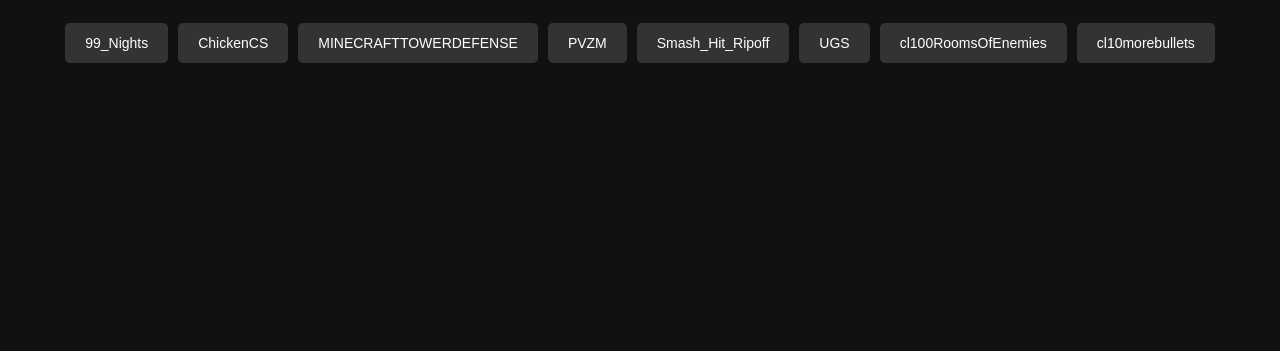
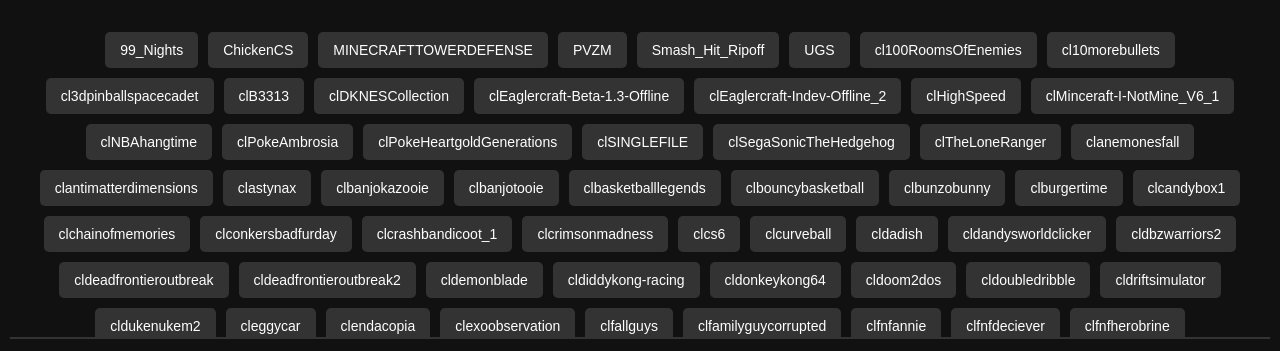
Before and after one commit to dollarfx-ai/94-79-93-93-87-65-95-68-93-76-94-83-90-65-Slotted-Premium-, a plain HTML site: page index.html in a window 1280 px wide. Shown: the part 61-412 px from the top of the page. Drawn offline with Linux system fonts and the light colour scheme.

Commit message:
Update index.html

```diff
--- a/index.html
+++ b/index.html
@@ -5,11 +5,31 @@
 <title>UGS Game Hub</title>
 <style>
 body { font-family: Arial; background:#111; color:white; margin:0; text-align:center; }
-h1 { margin-top:20px; }
-#gameButtons { display:flex; flex-wrap:wrap; justify-content:center; margin:20px; }
-button { padding:12px 20px; margin:5px; font-size:14px; cursor:pointer; border-radius:5px; border:none; background:#333; color:white; }
+h1 { margin:20px 0; }
+#gameButtons {
+  display:flex;
+  flex-wrap:wrap;
+  justify-content:center;
+  max-height:300px; /* scrollable menu */
+  overflow-y:auto;
+  margin:0 10px;
+  padding:10px;
+  border-bottom:2px solid #333;
+}
+button {
+  padding:10px 15px;
+  margin:5px;
+  font-size:14px;
+  cursor:pointer;
+  border-radius:5px;
+  border:none;
+  background:#333;
+  color:white;
+  white-space:nowrap;
+  transition:0.2s;
+}
 button:hover { background:#555; }
-#playerContainer { display:none; width:100%; height:90vh; margin-top:10px; }
+#playerContainer { display:none; width:100%; height:80vh; margin-top:10px; }
 iframe { width:100%; height:100%; border:none; }
 </style>
 </head>
@@ -26,7 +46,7 @@
 </div>
 
 <script>
-// cleaned game file names (replace spaces/special chars)
+// Cleaned/adjusted game filenames
 const games = [
   "99_Nights.html",
   "ChickenCS.html",
@@ -35,8 +55,127 @@
   "Smash_Hit_Ripoff.html",
   "UGS.html",
   "cl100RoomsOfEnemies.html",
-  "cl10morebullets.html"
-  // ... add all other files, cleaned
+  "cl10morebullets.html",
+  "cl3dpinballspacecadet.html",
+  "clB3313.html",
+  "clDKNESCollection.html",
+  "clEaglercraft-Beta-1.3-Offline.html",
+  "clEaglercraft-Indev-Offline_2.html",
+  "clHighSpeed.html",
+  "clMinceraft-I-NotMine_V6_1.html",
+  "clNBAhangtime.html",
+  "clPokeAmbrosia.html",
+  "clPokeHeartgoldGenerations.html",
+  "clSINGLEFILE.html",
+  "clSegaSonicTheHedgehog.html",
+  "clTheLoneRanger.html",
+  "clanemonesfall.html",
+  "clantimatterdimensions.html",
+  "clastynax.html",
+  "clbanjokazooie.html",
+  "clbanjotooie.html",
+  "clbasketballlegends.html",
+  "clbouncybasketball.html",
+  "clbunzobunny.html",
+  "clburgertime.html",
+  "clcandybox1.html",
+  "clchainofmemories.html",
+  "clconkersbadfurday.html",
+  "clcrashbandicoot_1.html",
+  "clcrimsonmadness.html",
+  "clcs6.html",
+  "clcurveball.html",
+  "cldadish.html",
+  "cldandysworldclicker.html",
+  "cldbzwarriors2.html",
+  "cldeadfrontieroutbreak.html",
+  "cldeadfrontieroutbreak2.html",
+  "cldemonblade.html",
+  "cldiddykong-racing.html",
+  "cldonkeykong64.html",
+  "cldoom2dos.html",
+  "cldoubledribble.html",
+  "cldriftsimulator.html",
+  "cldukenukem2.html",
+  "cleggycar.html",
+  "clendacopia.html",
+  "clexoobservation.html",
+  "clfallguys.html",
+  "clfamilyguycorrupted.html",
+  "clfnfannie.html",
+  "clfnfdeciever.html",
+  "clfnfherobrine.html",
+  "clfnfmaginagematches.html",
+  "clfnfstarlightmayhem.html",
+  "clfridaynightfunkin.html",
+  "clgrowmi.html",
+  "clgtamods.html",
+  "clgyromite.html",
+  "clharvestmoon64.html",
+  "clidlefootballmanager.html",
+  "cljamesbondjr.html",
+  "cljungledeerhunting.html",
+  "clkimjonguntilepuzzle.html",
+  "clmadden99.html",
+  "clmaddenfootball64.html",
+  "clmaddennfl2002.html",
+  "clmariokart64.html",
+  "clmariolostlevels.html",
+  "clmarioparty2.html",
+  "clmariotennis.html",
+  "clminiflips.html",
+  "clmonsterswing.html",
+  "clmoonemeraldextremerandomizer.html",
+  "clmrmine.html",
+  "clnflblitz.html",
+  "clnightcatsurvival.html",
+  "clocarinaoftime.html",
+  "clovofixed.html",
+  "clpacmanworld3.html",
+  "clpokeallin.html",
+  "clpokeemeraldz.html",
+  "clpokefrlgplus.html",
+  "clpokegoldenshield.html",
+  "clpokemonsnap.html",
+  "clpokemoonemerald.html",
+  "clpokenameless.html",
+  "clpokepath.html",
+  "clpuppetmaster.html",
+  "clresidentevil2.html",
+  "clrewrite2.html",
+  "clristar.html",
+  "clrosegold.html",
+  "clsayorisnotebook.html",
+  "clscarletandviolet.html",
+  "clscratchoptions.html",
+  "clskateordie.html",
+  "clsmashremix.html",
+  "clsolatrobo.html",
+  "clsolstice.html",
+  "clsonicandfallingstar.html",
+  "clsoundboard.html",
+  "clspecialmission.html",
+  "clspelunky.html",
+  "clspyhunter.html",
+  "clstarfox64.html",
+  "clstormthehouse2.html",
+  "clsummerrider.html",
+  "clsuperc.html",
+  "clsuperfallingfred.html",
+  "clsupermario64.html",
+  "clsupersmashbros.html",
+  "clsuperstreetfighter2turbojp.html",
+  "cltagcm.html",
+  "clthesodorrace.html",
+  "cltripleplay2000.html",
+  "clwaverace64.html",
+  "clworldcup98.html",
+  "lime.html",
+  "lucid.html",
+  "peach.html",
+  "snowwhite.html",
+  "tinyfishing.html",
+  "unownking.html"
 ];
 
 const buttonsDiv = document.getElementById('gameButtons');
@@ -55,7 +194,7 @@
   buttonsDiv.appendChild(btn);
 });
 
-// fullscreen
+// fullscreen toggle
 function toggleFullscreen() {
   if (iframe.requestFullscreen) iframe.requestFullscreen();
   else if (iframe.webkitRequestFullscreen) iframe.webkitRequestFullscreen();
```
